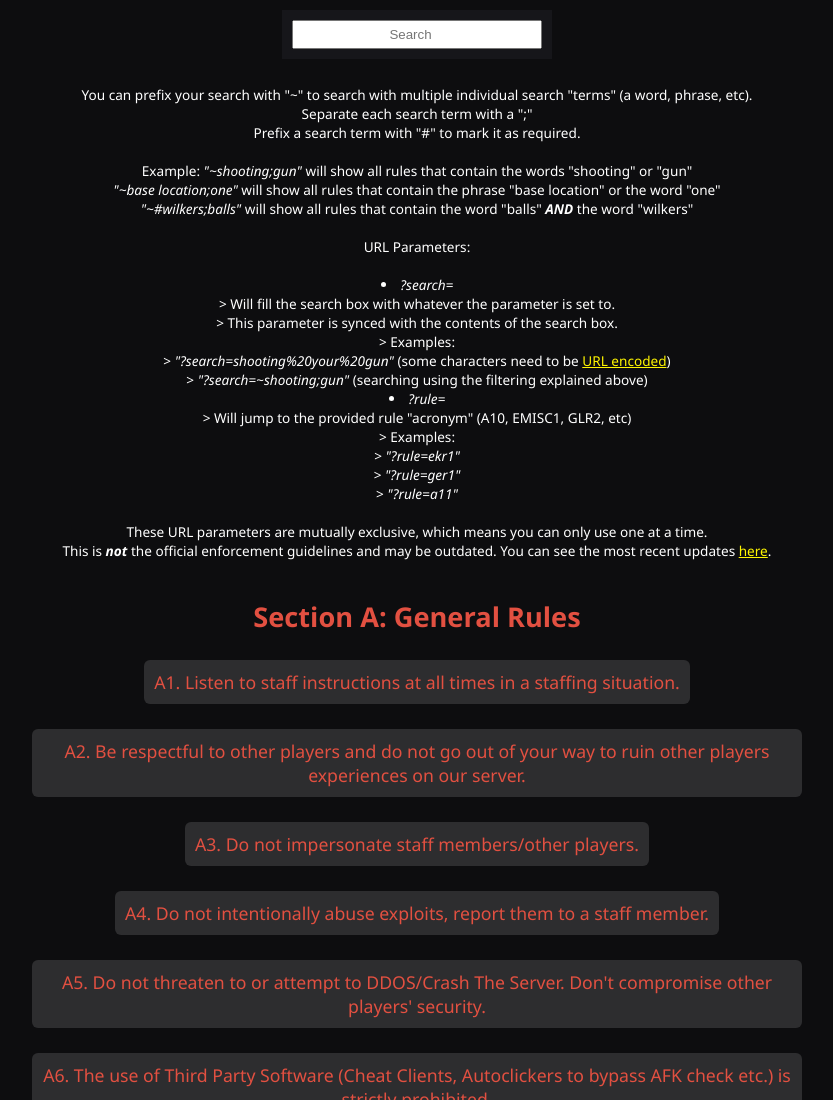
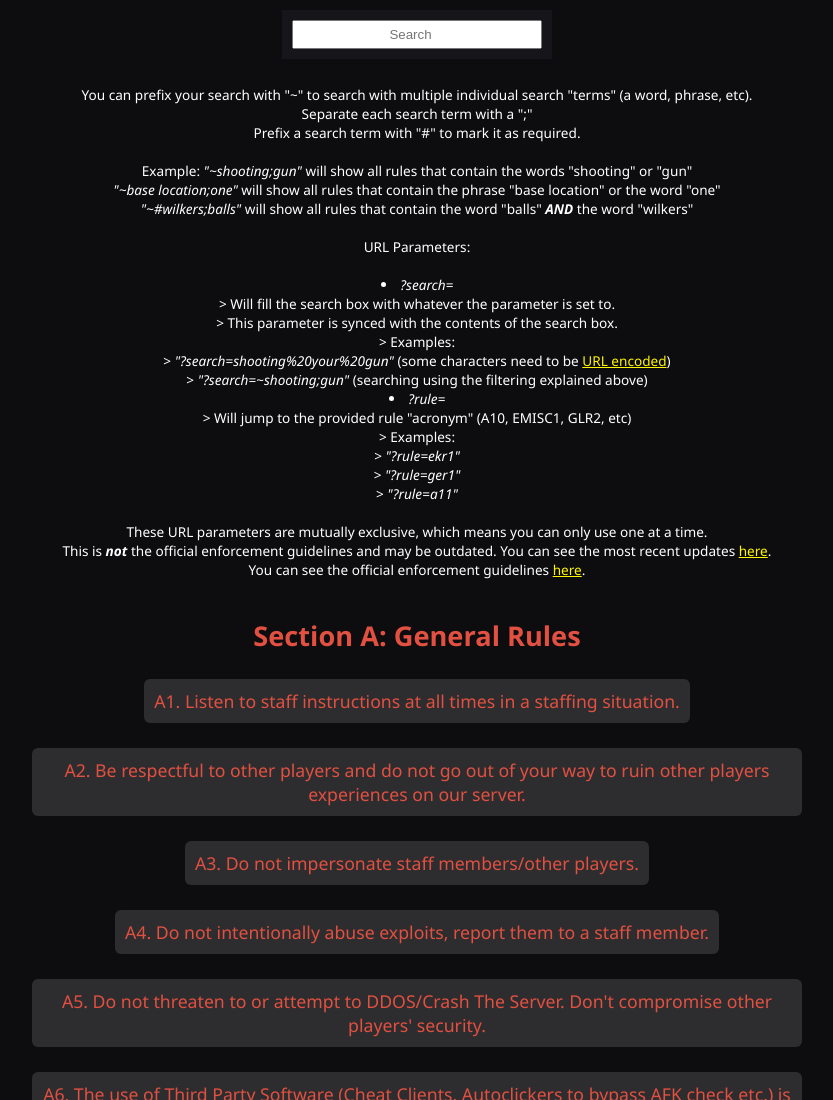
Before and after one commit to benji-en/benji-en.github.io, a plain HTML site: page public/enforcement/index.html in a window 1280 px wide. Shown: the top 1100 px of the page, without its empty margins (223-1056 px from the left). Drawn offline with Linux system fonts and the light colour scheme.

Commit message:
add link to official enforcement guidelines

```diff
--- a/public/enforcement/index.html
+++ b/public/enforcement/index.html
@@ -39,7 +39,8 @@
             <li class="list-style-greater-than"><i>"?rule=a11"</i></li>
         </ul><br>
         <p>These URL parameters are mutually exclusive, which means you can only use one at a time.</p>
-        <p>This is <i><b>not</b></i> the official enforcement guidelines and may be outdated. You can see the most recent updates <a href="https://github.com/benji-en/benji-en.github.io/tree/main/public/enforcement" target="_blank" rel="noopener noreferrer">here</a>.</p><br><br>
+        <p>This is <i><b>not</b></i> the official enforcement guidelines and may be outdated. You can see the most recent updates <a href="https://github.com/benji-en/benji-en.github.io/tree/main/public/enforcement" target="_blank" rel="noopener noreferrer">here</a>.</p>
+        <p>You can see the official enforcement guidelines <a href="https://forums.atomicnetworks.co/threads/darkrp-enforcement-guidelines.4007/" target="_blank" rel="noopener noreferrer">here</a>.</p><br><br>
         <div class="rulescontainer"></div>
     </div>
     <script src="./scripts/togglespoiler.js"></script>
```
